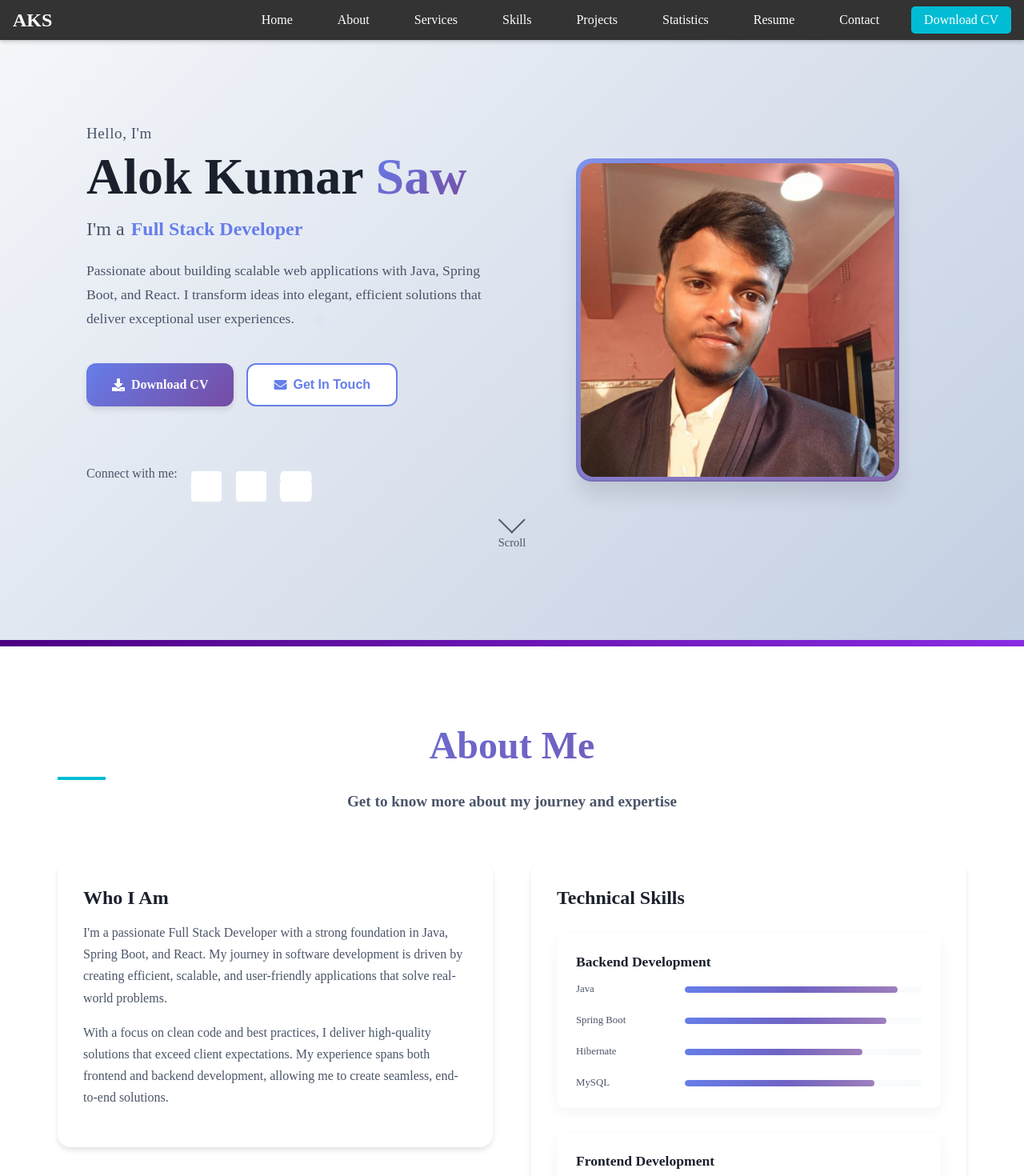
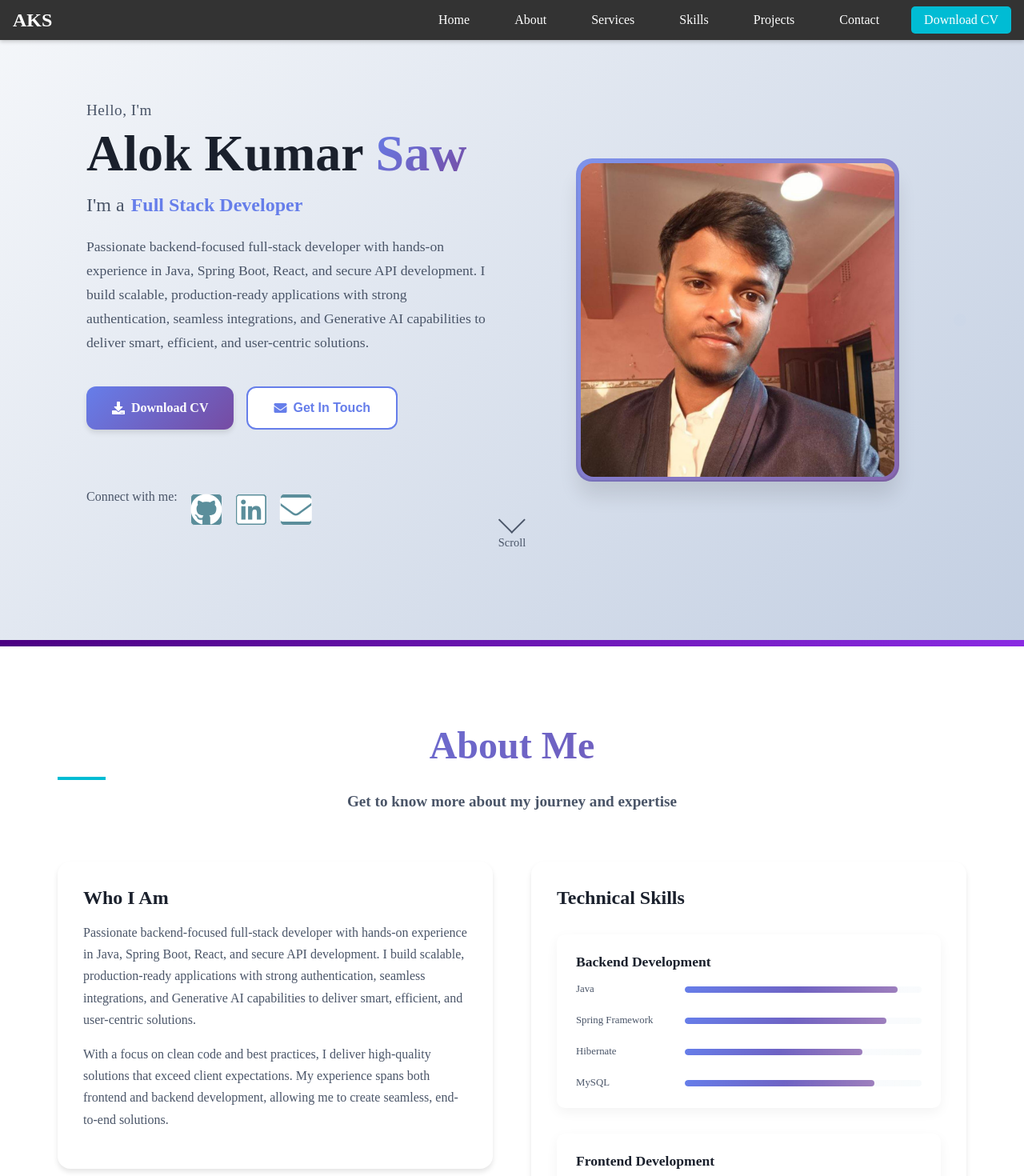
Before and after one commit to ALOKKUMARSAW/My-Portfolio, a React (Vite) app: page / in a window 1280 px wide. Shown: the top 1470 px of the page at 80% size. Built offline with nearby package versions, Linux system fonts and the light colour scheme.

Commit message:
Update portfolio with new projects and improved descriptions

```diff
--- a/src/components/common/Navbar.jsx
+++ b/src/components/common/Navbar.jsx
@@ -81,28 +81,6 @@ const Navbar = () => {
         </li>
         <li>
           <Link
-            to="statistics"
-            smooth={true}
-            duration={500}
-            onClick={() => setNavActive(false)}
-            spy={true}
-          >
-            Statistics
-          </Link>
-        </li>
-        <li>
-          <Link
-            to="resume"
-            smooth={true}
-            duration={500}
-            onClick={() => setNavActive(false)}
-            spy={true}
-          >
-            Resume
-          </Link>
-        </li>
-        <li>
-          <Link
             to="contact"
             smooth={true}
             duration={500}
--- a/src/components/sections/About.jsx
+++ b/src/components/sections/About.jsx
@@ -16,9 +16,9 @@ const About = () => (
             <div className="about-card">
               <h3>Who I Am</h3>
               <p>
-                I'm a passionate Full Stack Developer with a strong foundation in Java, Spring Boot, and React.
-                My journey in software development is driven by creating efficient, scalable, and user-friendly applications
-                that solve real-world problems.
+                Passionate backend-focused full-stack developer with
+                hands-on experience in Java, Spring Boot, React, and secure API development. I build scalable, production-ready
+                applications with strong authentication, seamless integrations, and Generative AI capabilities to deliver smart, efficient, and user-centric solutions.
               </p>
               <p>
                 With a focus on clean code and best practices, I deliver high-quality solutions that exceed client expectations.
@@ -75,7 +75,7 @@ const About = () => (
                     </div>
                   </div>
                   <div className="skill-item">
-                    <span>Spring Boot</span>
+                    <span>Spring Framework</span>
                     <div className="skill-bar">
                       <div className="skill-progress" style={{width: '85%'}}></div>
                     </div>
--- a/src/components/sections/Home.jsx
+++ b/src/components/sections/Home.jsx
@@ -6,7 +6,7 @@ const PROFILE_IMAGE = "/AlokSaw.png";
 const RESUME_LINK = "https://drive.google.com/uc?export=download&id=1SnVGW5qfsaTPkWyqRbAm3is5SfErBbt1";
 
 const Home = () => {
-  const roles = ["Java Developer", "Backend Developer", "Full Stack Developer", "Problem Solver"];
+  const roles = ["Java Developer", "Backend Developer", "Full Stack Developer", "Integration Engineer", "Problem Solver"];
   const [currentRoleIndex, setCurrentRoleIndex] = useState(0);
   const [isFading, setIsFading] = useState(false);
 
@@ -43,8 +43,7 @@ const Home = () => {
               <span className="cursor">|</span>
             </div>
             <p className="hero-description">
-              Passionate about building scalable web applications with Java, Spring Boot, and React.
-              I transform ideas into elegant, efficient solutions that deliver exceptional user experiences.
+              Passionate backend-focused full-stack developer with hands-on experience in Java, Spring Boot, React, and secure API development. I build scalable, production-ready applications with strong authentication, seamless integrations, and Generative AI capabilities to deliver smart, efficient, and user-centric solutions.
             </p>
             <div className="hero-actions">
               <a
--- a/src/components/sections/Projects.jsx
+++ b/src/components/sections/Projects.jsx
@@ -5,9 +5,18 @@ import "@styles/hero.css";
 const Projects = () => {
   const projects = [
     {
+      title: "Job Portal and Management System",
+      description: "Job Portal and Management System is a full-stack web application that connects job seekers and administrators. Users can register/login, browse and apply for jobs, while admins manage job postings and applications. The system sends email notifications to users upon successful job application submission.",
+      technologies: ["Java", "Spring MVC", "REST API", "Spring Data JPA (Hibernate)", "Spring Security (JWT Authentication)", "RESTful APIs", "MySQL", "JavaMailSender (SMTP)"],
+      image: "",
+      github: "https://github.com/ALOKKUMARSAW/job-portal-and-management-system",
+      live: "",
+      featured: true
+    },
+    {
       title: "Movie Watchlist Application",
       description: "Built with Java, Spring Boot, Thymeleaf, and H2 Database, this full-stack app lets users search, add, and view movies using the OMDB API. It features a responsive UI, fast in-memory storage, and efficient REST API integration for a smooth user experience.",
-      technologies: ["Java", "Spring Boot", "Thymeleaf", "H2 Database", "REST API"],
+      technologies: ["Java", "Spring Boot", "Thymeleaf", "H2 Database", "REST API","OMDBAPI Integration"],
       image: "/Movie.png",
       github: "https://github.com/ALOKKUMARSAW/MovieWatchList-App",
       live: "",
@@ -16,7 +25,7 @@ const Projects = () => {
     {
       title: "EduTrack-Pro",
       description: "EduTrack-Pro is built with Java, Spring Boot, and MySQL. It allows students to explore and enroll in courses, track their progress, and learn at their own pace. The platform also includes an admin panel to manage courses and users, ensuring a smooth and scalable learning experience.",
-      technologies: ["Java", "Spring Boot", "MySQL", "Thymeleaf", "Bootstrap"],
+      technologies: ["Java", "Spring MVC", "Rest API", "MySQL", "React"],
       image: "/EduTrack-Pro.png",
       github: "https://github.com/ALOKKUMARSAW/EduTech-Pro",
       live: "https://coursemanagementsystem5.netlify.app/",
@@ -25,7 +34,7 @@ const Projects = () => {
     {
       title: "Doctor Appointment System",
       description: "Built using Java, Spring Boot, and MySQL, this system allows users to view available slots, book appointments, and manage them efficiently. It features a responsive Thymeleaf interface and optimized REST APIs for a seamless experience across all user roles.",
-      technologies: ["Java", "Spring Boot", "MySQL", "Thymeleaf", "REST API"],
+      technologies: ["Java", "Spring MVC", "Spring Security", "Spring Data JPA", "MySQL", "REST API", "React"],
       image: "/Doctor.png",
       github: "https://github.com/ALOKKUMARSAW/DoctorAppoinmentSystem",
       live: "https://docterappointment.netlify.app/",
@@ -34,7 +43,7 @@ const Projects = () => {
     {
       title: "Employee Management System",
       description: "This Employee Management System is a full-stack application built with Java, Spring Boot, and MySQL. It allows users to manage employee records, including adding, updating, and deleting employee information. The system features a responsive UI built with Thymeleaf and provides RESTful APIs for efficient data handling.",
-      technologies: ["Java", "Spring Boot", "MySQL", "Thymeleaf", "REST API"],
+      technologies: ["Java", "Spring Boot", "MySQL", "REST API","Postman"],
       image: "/Employee.png",
       github: "https://github.com/ALOKKUMARSAW/Employee-Management-Sysrem",
       live: "",
@@ -43,7 +52,7 @@ const Projects = () => {
     {
       title: "Registration Login Authenticity",
       description: "This project is a full-stack application built with Java, Spring Boot, and MySQL. It allows users to register, log in, and manage their accounts securely. The system features a responsive UI built with Thymeleaf and provides RESTful APIs for efficient data handling.",
-      technologies: ["Java", "Spring Boot", "MySQL", "Thymeleaf", "Security"],
+      technologies: ["Java", "Spring Boot", "MySQL", "Thymeleaf", "Spring Security"],
       image: "/Registration.png",
       github: "https://github.com/ALOKKUMARSAW/registration-login-authenticity",
       live: "",
--- a/src/styles/hero.css
+++ b/src/styles/hero.css
@@ -243,8 +243,8 @@
   width: 40px;
   height: 40px;
   border-radius: 50%;
-  background: white;
-  color: var(--text-secondary);
+  background: rgb(91, 142, 155);
+  color: var(--primary-color);
   border: 1px solid var(--border-color);
   text-decoration: none;
   transition: all 0.3s ease;
@@ -253,7 +253,7 @@
 
 .social-link:hover {
   background: var(--primary-color);
-  color: white;
+  color: rgba(97, 163, 189, 0.671);
   transform: translateY(-3px);
   box-shadow: var(--shadow-md);
 }
--- /dev/null
+++ b/src/styles/statistics.css
@@ -0,0 +1,254 @@
+.statistics-section {
+  padding: 80px 0;
+  background: linear-gradient(135deg, #667eea 0%, #764ba2 100%);
+  color: white;
+}
+
+.container {
+  max-width: 1200px;
+  margin: 0 auto;
+  padding: 0 20px;
+}
+
+.section-title {
+  text-align: center;
+  font-size: 2.5rem;
+  margin-bottom: 60px;
+  font-weight: 700;
+}
+
+.statistics-grid {
+  display: grid;
+  grid-template-columns: repeat(auto-fit, minmax(250px, 1fr));
+  gap: 30px;
+  margin-top: 40px;
+}
+
+.stat-card {
+  background: rgba(255, 255, 255, 0.1);
+  backdrop-filter: blur(10px);
+  padding: 40px 30px;
+  border-radius: 15px;
+  text-align: center;
+  border: 1px solid rgba(255, 255, 255, 0.2);
+  transition: transform 0.3s ease, box-shadow 0.3s ease;
+}
+
+.stat-card:hover {
+  transform: translateY(-10px);
+  box-shadow: 0 20px 40px rgba(0, 0, 0, 0.2);
+}
+
+.stat-number {
+  font-size: 3rem;
+  font-weight: 700;
+  margin-bottom: 10px;
+  color: #ffd700;
+}
+
+.stat-label {
+  font-size: 1.2rem;
+  opacity: 0.9;
+  margin: 0;
+}
+
+/* Large Desktop and TV (1920px and up) */
+@media (min-width: 1920px) {
+  .statistics-section {
+    padding: 120px 0;
+  }
+
+  .container {
+    max-width: 1600px;
+    padding: 0 40px;
+  }
+
+  .section-title {
+    font-size: 3.5rem;
+    margin-bottom: 80px;
+  }
+
+  .statistics-grid {
+    grid-template-columns: repeat(3, 1fr);
+    gap: 40px;
+    margin-top: 60px;
+  }
+
+  .stat-card {
+    padding: 50px 40px;
+  }
+
+  .stat-number {
+    font-size: 4rem;
+  }
+
+  .stat-label {
+    font-size: 1.5rem;
+  }
+}
+
+/* Desktop (1200px to 1919px) */
+@media (min-width: 1200px) and (max-width: 1919px) {
+  .statistics-section {
+    padding: 100px 0;
+  }
+
+  .container {
+    max-width: 1400px;
+  }
+
+  .section-title {
+    font-size: 3rem;
+    margin-bottom: 70px;
+  }
+
+  .statistics-grid {
+    grid-template-columns: repeat(3, 1fr);
+    gap: 35px;
+  }
+
+  .stat-card {
+    padding: 45px 35px;
+  }
+
+  .stat-number {
+    font-size: 3.5rem;
+  }
+
+  .stat-label {
+    font-size: 1.3rem;
+  }
+}
+
+/* Tablet Landscape (768px to 1199px) */
+@media (min-width: 768px) and (max-width: 1199px) {
+  .statistics-section {
+    padding: 70px 0;
+  }
+
+  .container {
+    max-width: 1000px;
+  }
+
+  .section-title {
+    font-size: 2.2rem;
+    margin-bottom: 50px;
+  }
+
+  .statistics-grid {
+    grid-template-columns: repeat(2, 1fr);
+    gap: 25px;
+  }
+
+  .stat-card {
+    padding: 35px 25px;
+  }
+
+  .stat-number {
+    font-size: 2.8rem;
+  }
+
+  .stat-label {
+    font-size: 1.1rem;
+  }
+}
+
+/* Tablet Portrait and Mobile Landscape (480px to 767px) */
+@media (min-width: 480px) and (max-width: 767px) {
+  .statistics-section {
+    padding: 50px 0;
+  }
+
+  .container {
+    padding: 0 15px;
+  }
+
+  .section-title {
+    font-size: 1.8rem;
+    margin-bottom: 35px;
+  }
+
+  .statistics-grid {
+    grid-template-columns: repeat(2, 1fr);
+    gap: 15px;
+  }
+
+  .stat-card {
+    padding: 25px 15px;
+  }
+
+  .stat-number {
+    font-size: 2.2rem;
+  }
+
+  .stat-label {
+    font-size: 0.9rem;
+  }
+}
+
+/* Mobile Portrait (320px to 479px) */
+@media (max-width: 479px) {
+  .statistics-section {
+    padding: 40px 0;
+  }
+
+  .container {
+    padding: 0 10px;
+  }
+
+  .section-title {
+    font-size: 1.5rem;
+    margin-bottom: 30px;
+  }
+
+  .statistics-grid {
+    grid-template-columns: 1fr;
+    gap: 15px;
+  }
+
+  .stat-card {
+    padding: 20px 15px;
+  }
+
+  .stat-number {
+    font-size: 2rem;
+  }
+
+  .stat-label {
+    font-size: 0.85rem;
+  }
+}
+
+/* Ultra-wide displays (2560px and up) */
+@media (min-width: 2560px) {
+  .statistics-section {
+    padding: 140px 0;
+  }
+
+  .container {
+    max-width: 2000px;
+    padding: 0 60px;
+  }
+
+  .section-title {
+    font-size: 4rem;
+    margin-bottom: 100px;
+  }
+
+  .statistics-grid {
+    grid-template-columns: repeat(3, 1fr);
+    gap: 50px;
+  }
+
+  .stat-card {
+    padding: 60px 50px;
+  }
+
+  .stat-number {
+    font-size: 5rem;
+  }
+
+  .stat-label {
+    font-size: 1.8rem;
+  }
+}
```
Also changed, not shown: src/components/sections/Statistics.jsx (added, +28 -0 lines).
